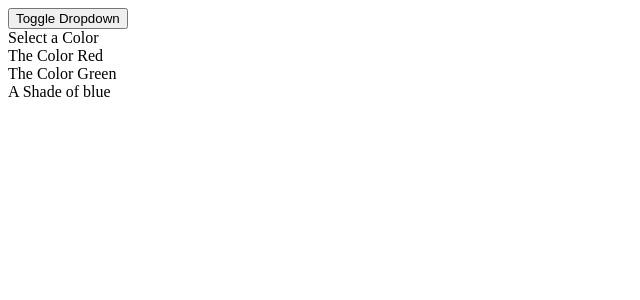
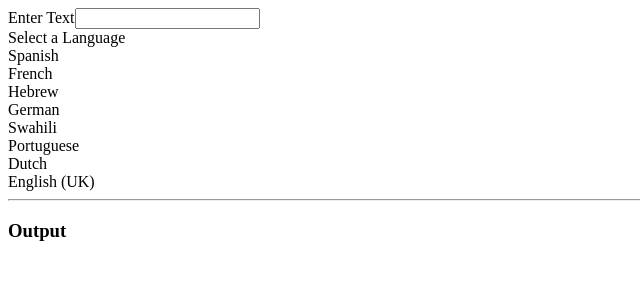
Before and after one commit to FSGeoff/widgets, a React (Create React App) app: page / in a window 1280 px wide. Shown: the top 300 px of the page, without its empty margins (0-640 px from the left). Built offline with nearby package versions, Linux system fonts and the light colour scheme; no server answers; the HTML template or start-up script is replaced by a standard one.

Commit message:
translation widget added

```diff
--- a/src/App.js
+++ b/src/App.js
@@ -4,22 +4,24 @@
 import Dropdown from "./components/Dropdown";
 import {options} from './arrays/Options';
 import {items} from "./arrays/items";
+import Translate from "./components/Translate";
 
 export const App = () => {
     const [selected, setSelected] = useState(options[0]);
-    const [showDropdown, setShowDropdown] = useState(true);
+    // const [showDropdown, setShowDropdown] = useState(true);
 
     return (
         <div>
-            <button onClick={() => setShowDropdown(!showDropdown)}>Toggle Dropdown</button>
+            {/*<button onClick={() => setShowDropdown(!showDropdown)}>Toggle Dropdown</button>*/}
             {/*<Accordion items={items}/>*/}
             {/*<Search />*/}
-            { showDropdown ?
-            <Dropdown options={options}
-                      selected={selected}
-                      onSelectedChange={setSelected}/>
-                : null
-            }
+            {/*{ showDropdown ?*/}
+            {/*<Dropdown options={options}*/}
+            {/*          selected={selected}*/}
+            {/*          onSelectedChange={setSelected}/>*/}
+            {/*    : null*/}
+            {/*}*/}
+            <Translate />
         </div>
     );
 }
--- a/src/arrays/Options.js
+++ b/src/arrays/Options.js
@@ -12,3 +12,40 @@
         value: 'blue'
     }
 ]
+
+export const languageOptions = [
+
+
+    {
+        label: 'Spanish',
+        value: 'es'
+    },
+    {
+        label: 'French',
+        value: 'fr'
+    },
+    {
+        label: 'Hebrew',
+        value: 'iw'
+    },
+    {
+        label: 'German',
+        value: 'de'
+    },
+    {
+        label: 'Swahili',
+        value: 'sw'
+    },
+    {
+        label: 'Portuguese',
+        value: 'pt'
+    },
+    {
+        label: 'Dutch',
+        value: 'nl'
+    },
+    {
+        label: 'English (UK)',
+        value: 'en-GB'
+    }
+];
--- /dev/null
+++ b/src/components/Convert.js
@@ -0,0 +1,47 @@
+import React, { useState, useEffect } from 'react';
+import axios from 'axios';
+
+const KEY = 'AIzaSyCHUCmpR7cT_yDFHC98CZJy2LTms-IwDlM';
+
+const Convert = ({ language, text }) => {
+    const [translated, setTranslated] = useState('');
+    const [debouncedText, setDebouncedText] = useState(text);
+
+    useEffect(() => {
+        const timerId = setTimeout(() => {
+            setDebouncedText(text);
+        }, 1250);
+
+        return () => {
+            clearTimeout(timerId);
+        };
+    }, [text]);
+
+    useEffect(() => {
+        const doTranslation = async () => {
+            const { data } = await axios.post(
+                'https://translation.googleapis.com/language/translate/v2',
+                {},
+                {
+                    params: {
+                        q: debouncedText,
+                        target: language.value,
+                        key: KEY,
+                    },
+                }
+            );
+
+            setTranslated(data.data.translations[0].translatedText);
+        };
+
+        doTranslation();
+    }, [language, debouncedText]);
+
+    return (
+        <div>
+            <h1 className="ui header">{translated}</h1>
+        </div>
+    );
+};
+
+export default Convert;
--- a/src/components/Dropdown.js
+++ b/src/components/Dropdown.js
@@ -1,6 +1,6 @@
 import React, { useState, useEffect, useRef } from "react";
 
-const Dropdown = ({ options, selected, onSelectedChange }) => {
+const Dropdown = ({ label, options, selected, onSelectedChange }) => {
     const [open, setOpen] = useState(false);
     const ref = useRef();
 
@@ -41,7 +41,7 @@
     return (
         <div ref={ref} className="ui form">
             <div className="field">
-                <label className="label">Select a Color</label>
+                <label className="label">{label}</label>
                 <div
                     onClick={() => setOpen(!open)}
                     className={`ui selection dropdown ${open ? "visible active" : ""}`}
--- /dev/null
+++ b/src/components/Translate.js
@@ -0,0 +1,34 @@
+import React, {useState} from 'react';
+import Dropdown from "./Dropdown";
+import {languageOptions} from "../arrays/Options";
+import Convert from './Convert';
+
+
+
+const Translate = () => {
+  const [language, setLanguage] = useState(languageOptions[0]);
+  const [text, setText] = useState('');
+
+  return (
+      <div>
+        <div className="ui form">
+          <div className="field">
+            <label>Enter Text</label>
+            <input value={text} onChange={(e) => setText(e.target.value)} />
+          </div>
+        </div>
+        <Dropdown
+            label="Select a Language"
+            selected={language}
+            onSelectedChange={setLanguage}
+            options={languageOptions}
+        />
+        <hr/>
+        <h3 className={"ui header"}>Output</h3>
+        <Convert text={text} language={language}/>
+
+      </div>
+  );
+};
+
+export default Translate;
```
